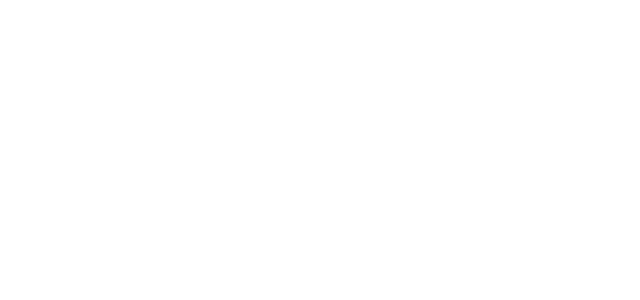
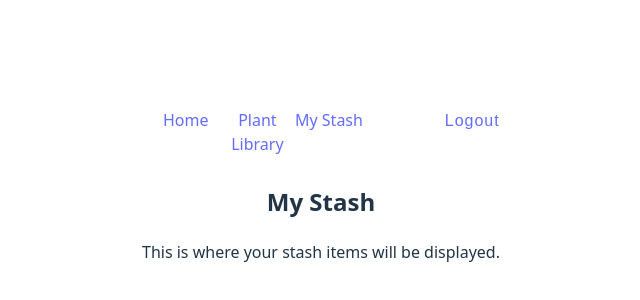
Before and after one commit to nicolecdanton/client-side-capstone, a React (Vite) app: page /my-stash in a window 1280 px wide. Shown: the part 210-510 px from the top of the page, without its empty margins (319-959 px from the left). Built offline with nearby package versions, Linux system fonts and the light colour scheme; sample sign-in values are in the browser's storage.

Commit message:
updated nav bar and added home

```diff
--- a/src/components/nav/NavBar.jsx
+++ b/src/components/nav/NavBar.jsx
@@ -6,8 +6,14 @@
     const navigate = useNavigate();
     return (
         <ul className="navbar">
+            <li className="navbar-item navbar-home">
+                <Link to ="/">Home</Link>
+            </li>
             <li className="navbar-item">
                 <Link to ="/plant-library">Plant Library</Link>
+            </li>
+            <li className="navbar-item">
+                <Link to ="/my-stash">My Stash</Link>
             </li>
                 {localStorage.getItem("garden_user") ? (
             <li className="navbar-item navbar-logout">
--- /dev/null
+++ b/src/components/stash/MyStash.jsx
@@ -0,0 +1,8 @@
+export const MyStash = () => {
+    return (
+        <div>
+            <h2>My Stash</h2>
+            <p>This is where your stash items will be displayed.</p>
+        </div>
+    )
+}
--- a/src/views/ApplicationViews.jsx
+++ b/src/views/ApplicationViews.jsx
@@ -2,6 +2,7 @@
 import { NavBar } from "../components/nav/NavBar"
 import { PlantList } from "../components/plant library/PlantList"
 import { Welcome } from "../components/welcome/Welcome"
+import { MyStash } from "../components/stash/MyStash"
 
 
 export const ApplicationViews = () => {
@@ -16,6 +17,7 @@
           </> } >
         <Route index element={<Welcome />} />
         <Route path="plant-library" element={ <PlantList/> } />
+        <Route path="my-stash" element={ <MyStash/> } />
       </Route>
     </Routes></>
 }
```
